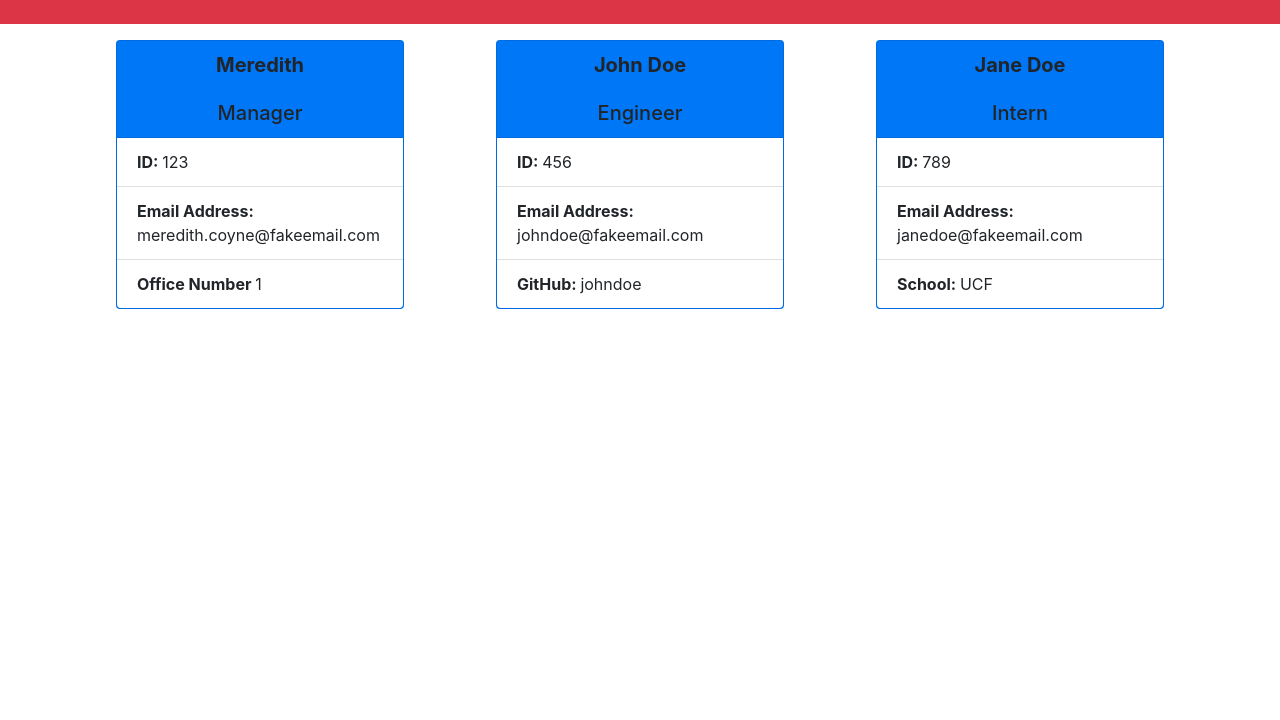
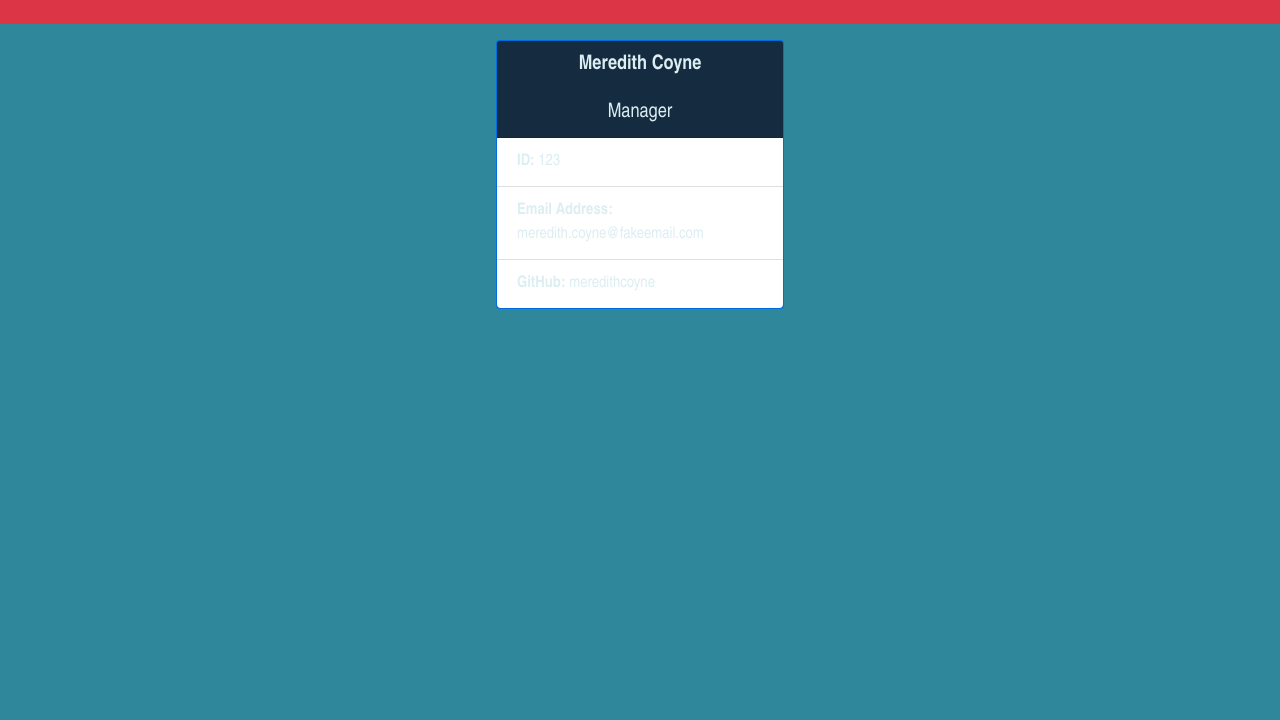
Before and after one commit to meredithcoyne/teamGenerator, a website: page template/index.html in a window 1280 px wide. Shown: the part 80-800 px from the top of the page. Drawn offline with nearby package versions, Linux system fonts and the light colour scheme.

Commit message:
trying to fix css errors

```diff
--- a/index.js
+++ b/index.js
@@ -39,9 +39,15 @@ function addTeamMember() {
                 type: 'input',
                 name: 'email',
                 message: 'What is the email address of the team member you just added?'
-    }])
+            }
+        ])
 
-    .then(function({name, role, id, email}) {
+        .then(function ({
+            name,
+            role,
+            id,
+            email
+        }) {
             let employeeInfo = "";
             if (role === 'Engineer') {
                 employeeInfo = 'Github';
@@ -65,9 +71,13 @@ function addTeamMember() {
                             'yes',
                             'no'
                         ]
-        }])
+                    }
+                ])
 
-        .then(function({employeeInfo, addMoreMembers}) {
+                .then(function ({
+                    employeeInfo,
+                    addMoreMembers
+                }) {
                     let newTeamMember;
                     if (role === 'Engineer') {
                         newTeamMember = new Engineer(name, id, email, employeeInfo);
@@ -79,7 +89,7 @@ function addTeamMember() {
 
                     employeeNames.push(newTeamMember);
                     addHTML(newTeamMember)
-            .then(function() {
+                        .then(function () {
                             if (addMoreMembers === "yes") {
                                 addTeamMember();
                             } else {
@@ -100,6 +110,7 @@ function generateHTML() {
         <title>Team Profile Generator</title>
         <link rel="stylesheet" href="https://stackpath.bootstrapcdn.com/bootstrap/4.3.1/css/bootstrap.min.css"
         integrity="sha384-ggOyR0iXCbMQv3Xipma34MD+dH/1fQ784/j6cY/iJTQUOhcWr7x9JvoRxT2MZw1T" crossorigin="anonymous">
+        <link rel="stylesheet" href="style.css">
     </head>
 
     <body>
@@ -109,7 +120,7 @@ function generateHTML() {
         <div class="container">
             <div class="row">`;
 
-    fs.writeFile('./template/index.html', html, function(err) {
+    fs.writeFile('./template/index.html', html, function (err) {
         if (err) {
             console.log(err);
         }
@@ -118,7 +129,7 @@ function generateHTML() {
 }
 
 function addHTML(teamMember) {
-    return new Promise(function(resolve, reject) {
+    return new Promise(function (resolve, reject) {
         const name = teamMember.getName();
         const role = teamMember.getRole();
         const id = teamMember.getId();
@@ -164,7 +175,7 @@ function addHTML(teamMember) {
         }
         console.log("adding team member");
         fs.appendFile('./template/index.html', teamData, function (err) {
-            if ( err) {
+            if (err) {
                 return reject(err);
             };
             return resolve();
@@ -179,7 +190,7 @@ function endHTML() {
 </body>
 </html>`;
 
-    fs.appendFile('./template/index.html', endHTML, function(err) {
+    fs.appendFile('./template/index.html', endHTML, function (err) {
         if (err) {
             console.log(err);
         };
--- a/template/index.html
+++ b/template/index.html
@@ -1,5 +1,6 @@
 <!DOCTYPE html>
 <html lang="en">
+
 <head>
     <meta charset="UTF-8">
     <meta http-equiv="X-UA-Compatible" content="IE=edge">
@@ -7,6 +8,7 @@
     <title>Team Profile Generator</title>
     <link rel="stylesheet" href="https://stackpath.bootstrapcdn.com/bootstrap/4.3.1/css/bootstrap.min.css"
         integrity="sha384-ggOyR0iXCbMQv3Xipma34MD+dH/1fQ784/j6cY/iJTQUOhcWr7x9JvoRxT2MZw1T" crossorigin="anonymous">
+    <link rel="stylesheet" href="style.css">
 </head>
 
 <body>
@@ -14,35 +16,20 @@
         <h1 class="navbar-brand m-4 w-100 text-center">Team Profile</h1>
     </nav>
     <div class="container">
-            <div class="row"><div class="col-sm">
+        <div class="row">
+            <div class="col-sm">
                 <div class="card bg-primary mx-auto my-3" style="width: 18rem">
-            <h5 class="fas fa-mug-hot card-header text-center"><b>Meredith</b><br /><br />Manager</h5>
+                    <h5 class="fas fa-glasses card-header text-center"><b>Meredith Coyne</b><br /><br />Manager</h5>
                     <ul class="list-group list-group-flush">
                         <li class="list-group-item"><b>ID: </b>123</li>
                         <li class="list-group-item"><b>Email Address: </b>meredith.coyne@fakeemail.com</li>
-                <li class="list-group-item"><b>Office Number </b>1</li>
+                        <li class="list-group-item"><b>GitHub: </b>meredithcoyne</li>
                     </ul>
                 </div>
-        </div><div class="col-sm">
-            <div class="card bg-primary mx-auto my-3" style="width: 18rem">
-            <h5 class="fas fa-glasses card-header text-center"><b>John Doe</b><br /><br />Engineer</h5>
-            <ul class="list-group list-group-flush">
-                <li class="list-group-item"><b>ID: </b>456</li>
-                <li class="list-group-item"><b>Email Address: </b>johndoe@fakeemail.com</li>
-                <li class="list-group-item"><b>GitHub: </b>johndoe</li>
-            </ul>
             </div>
-        </div><div class="col-sm">
-            <div class="card bg-primary mx-auto my-3" style="width: 18rem">
-            <h5 class="fas fa-user-graduate card-header text-center"><b>Jane Doe</b><br /><br />Intern</h5>
-            <ul class="list-group list-group-flush">
-                <li class="list-group-item"><b>ID: </b>789</li>
-                <li class="list-group-item"><b>Email Address: </b>janedoe@fakeemail.com</li>
-                <li class="list-group-item"><b>School: </b>UCF</li>
-            </ul>
         </div>
-        </div> </div>
     </div>
 
 </body>
+
 </html>
```
Also changed, not shown: template/engineer.html (deleted, +0 -14 lines), template/intern.html (deleted, +0 -13 lines), template/manager.html (deleted, +0 -14 lines), template/style.css (renamed from style.css). Lines whose indentation alone changed are shown as unchanged.
